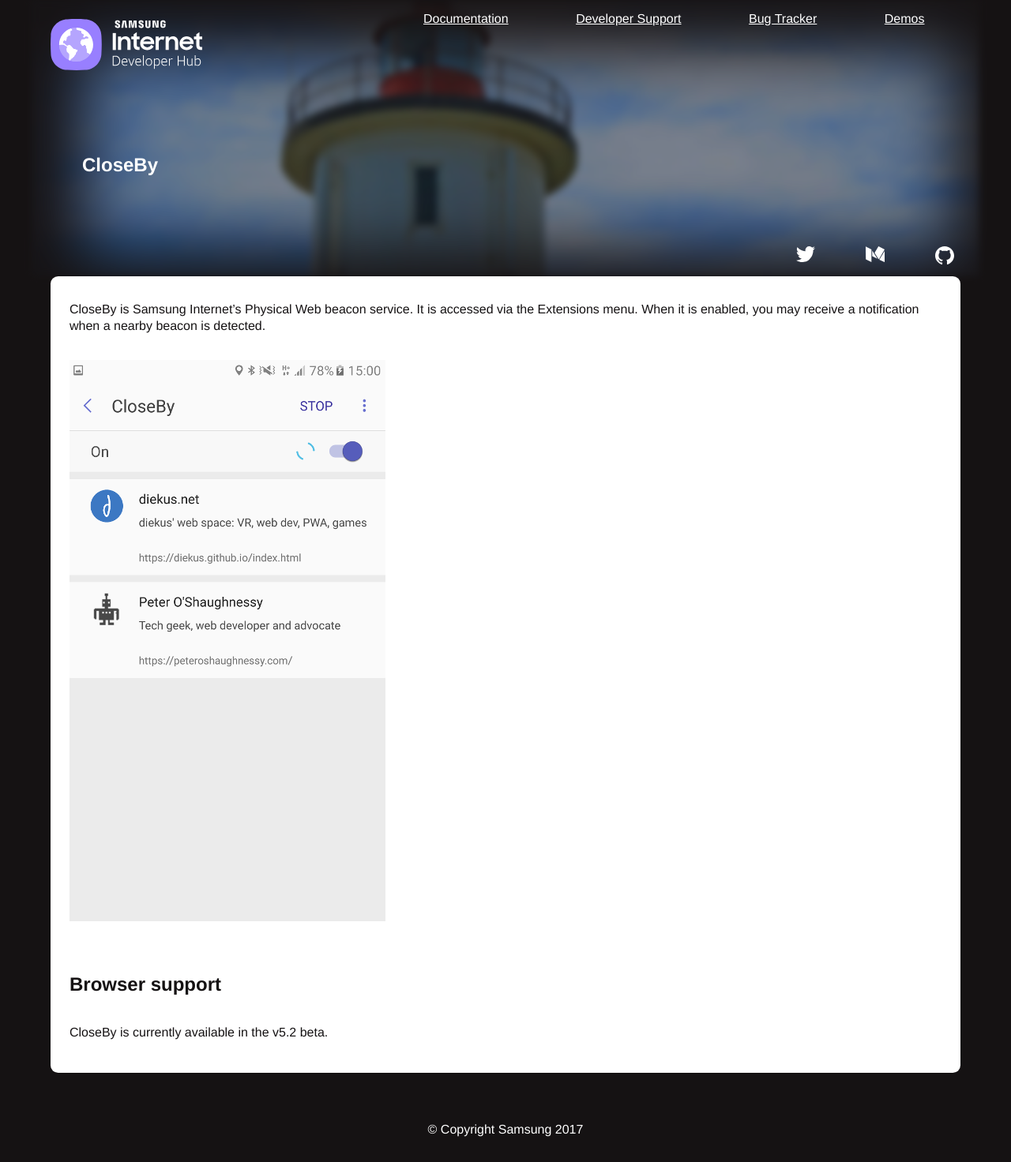
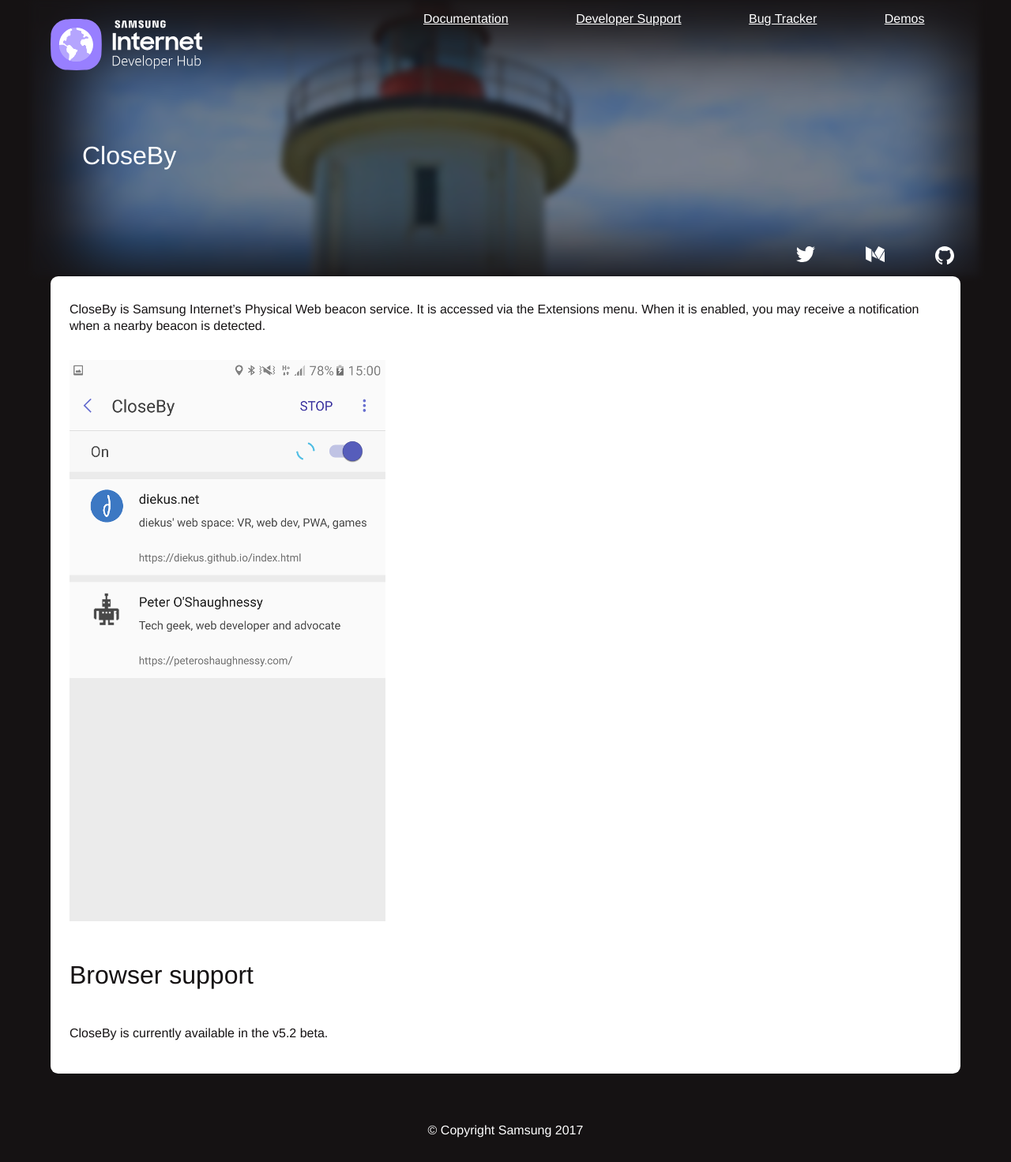
Before and after one commit to SamsungInternet/homepage-archive, a Jekyll site: the page built from docs/closeby.md, in a window 1280 px wide. Shown: the whole page at 79% size. Built offline with Jekyll 4.4.1, drawn with Linux system fonts in a browser that asks for light colours.

Commit message:
Styling and add footer to other pages to fix font

```diff
--- a/_layouts/page.html
+++ b/_layouts/page.html
@@ -21,8 +21,6 @@
 			{{content}}
 		</section>
 	</main>
-	<footer>
-		© Copyright Samsung 2017
-	</footer>
+	{% include footer.html %}
 </body>
 </html>
--- a/_layouts/post.html
+++ b/_layouts/post.html
@@ -6,8 +6,6 @@
 	<main>
 		{{ content }}
 	</main>
-	<footer>
-		© Copyright Samsung 2017
-	</footer>
+	{% include footer.html %}
 </body>
 </html>
--- a/style/page.scss
+++ b/style/page.scss
@@ -2,7 +2,9 @@
 ---
 
 h2 {
-  margin-top: 2em;
+  margin-top: 1em;
+  font-size: 2em;
+  font-weight: 400;
 }
 
 pre {
```
